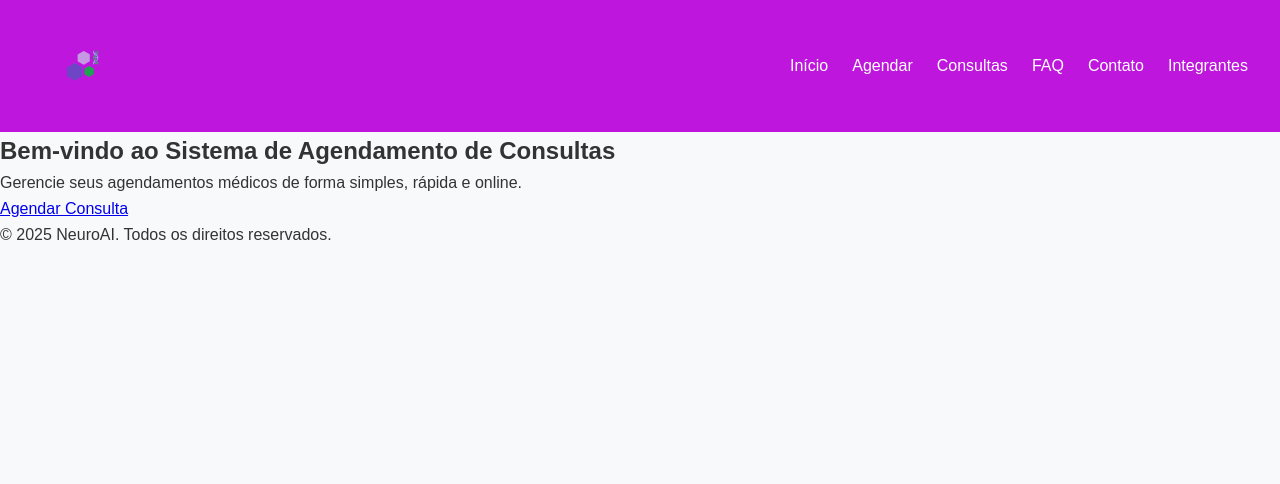
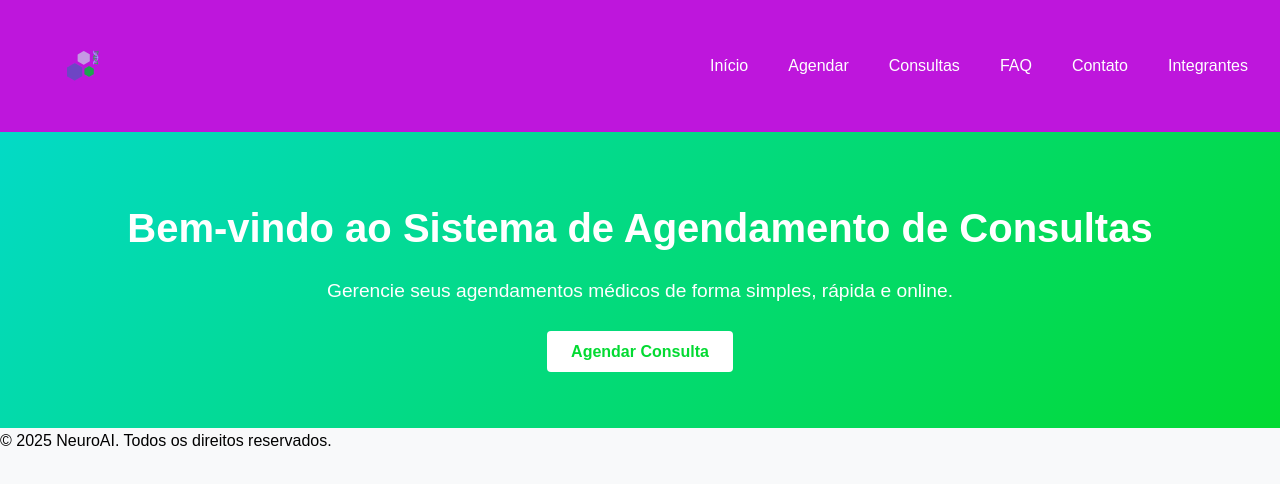
Before and after one commit to NeuroAI-frontEnd/sprint-frontEnd-fiap, a plain HTML site: page index.html in a window 1280 px wide. Drawn offline with Linux system fonts and the light colour scheme.

Commit message:
CSS seção hero - CSS reutilizável

```diff
--- a/CSS/style.css
+++ b/CSS/style.css
@@ -9,8 +9,9 @@
 body {
   line-height: 1.6;
   background-color: #f8f9fa;
-  color: #333;
-}
+ }
+
+/* _____--- header/navegação ---_____ */
 
 header {
   background-color: #be16dc;
@@ -32,7 +33,7 @@ nav {
 .menu {
   list-style: none;
   display: flex;
-  gap: 1.5rem;
+  gap: 2.5rem;
 }
 
 .menu li a {
@@ -43,5 +44,40 @@ nav {
 }
 
 .menu li a:hover {
+  color: #6d0380;
+}
+
+
+/* _____--- seção hero ---_____ */
+
+.hero {
+  text-align: center;
+  padding: 4rem 2rem;
+  background: linear-gradient(135deg, #03dac6, #03da32);
+  color: #fff;
+}
+
+.hero h1 {
+  font-size: 2.5rem;
+  margin-bottom: 1rem;
+}
+
+.hero p {
+  font-size: 1.2rem;
+  margin-bottom: 2rem;
+}
+
+.btn {
+  background-color: #fff;
   color: #03da32;
+  padding: 0.75rem 1.5rem;
+  border-radius: 4px;
+  font-weight: bold;
+  text-decoration: none;
+  transition: all 0.3s ease;
 }
+
+.btn:hover {
+  background-color: #be16dc;
+  color: #fff;
+}
```
